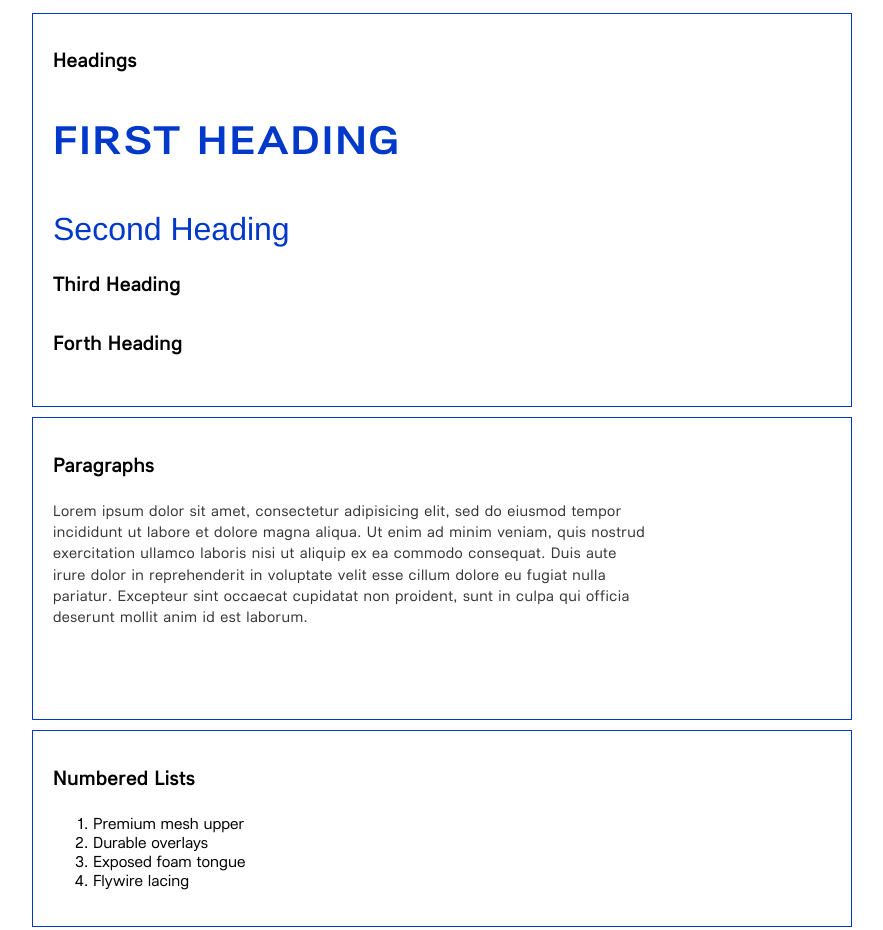
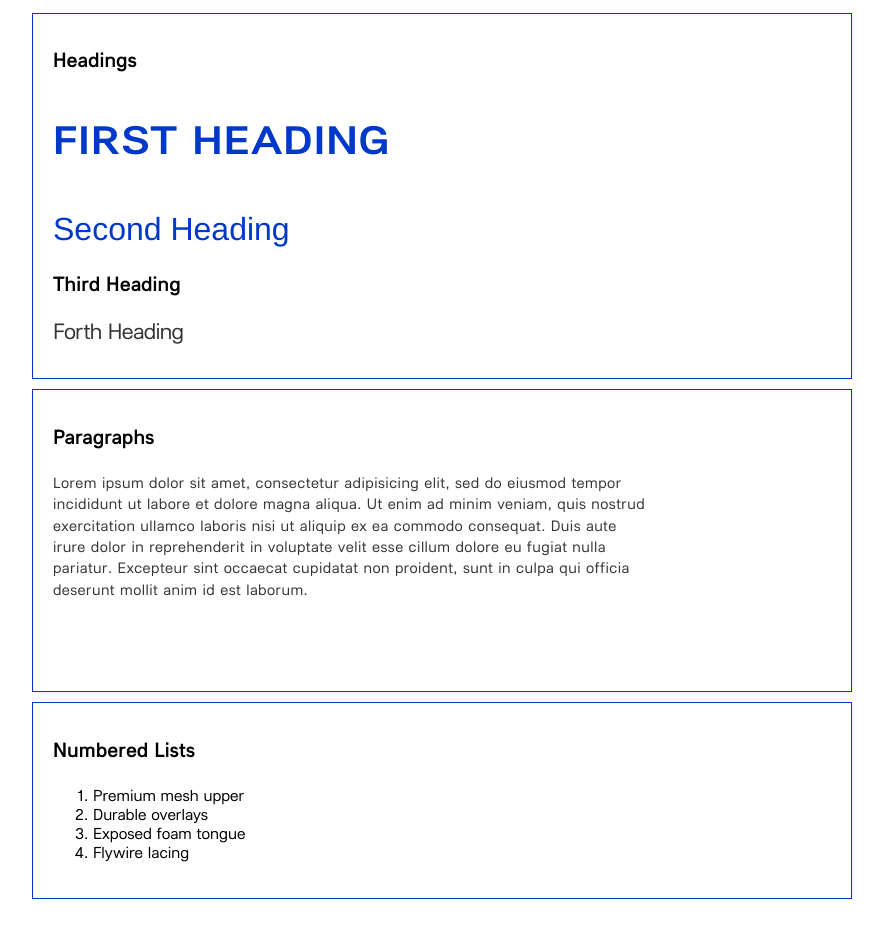
Before and after one commit to charissamaple/P02, a plain HTML site: page index.html in a window 1280 px wide. Shown: the part 1758-2688 px from the top of the page, without its empty margins (338-1221 px from the left). Drawn offline with Linux system fonts and the light colour scheme; a web font is replaced by a local one.

Commit message:
Adjusted styling of h1 and h4
size, letter spacing, margin, and line height

```diff
--- a/css/style.css
+++ b/css/style.css
@@ -31,7 +31,7 @@ h1{
   font-weight: normal;
   font-size: 2.5rem;
   color: #0039CA;
-  letter-spacing: .05em;
+  letter-spacing: .03em;
   text-transform: capitalize;
 }
 h2{
@@ -49,11 +49,13 @@ h3 {
   line-height: 1.5em;
 }
 h4{
-  font-family: lunchtypeBold, Helvetica, sans-serif;
-  color: #000;
+  font-family: lunchtype, Helvetica, sans-serif;
+  color: #353535;
   font-weight: normal;
-  font-size: 1.3rem;
-  line-height: 1.5em;
+  font-size: 1.4rem;
+  line-height: 1em;
+  letter-spacing: -.03em;
+  margin: .7em 0;
 }
 
 p {
```
